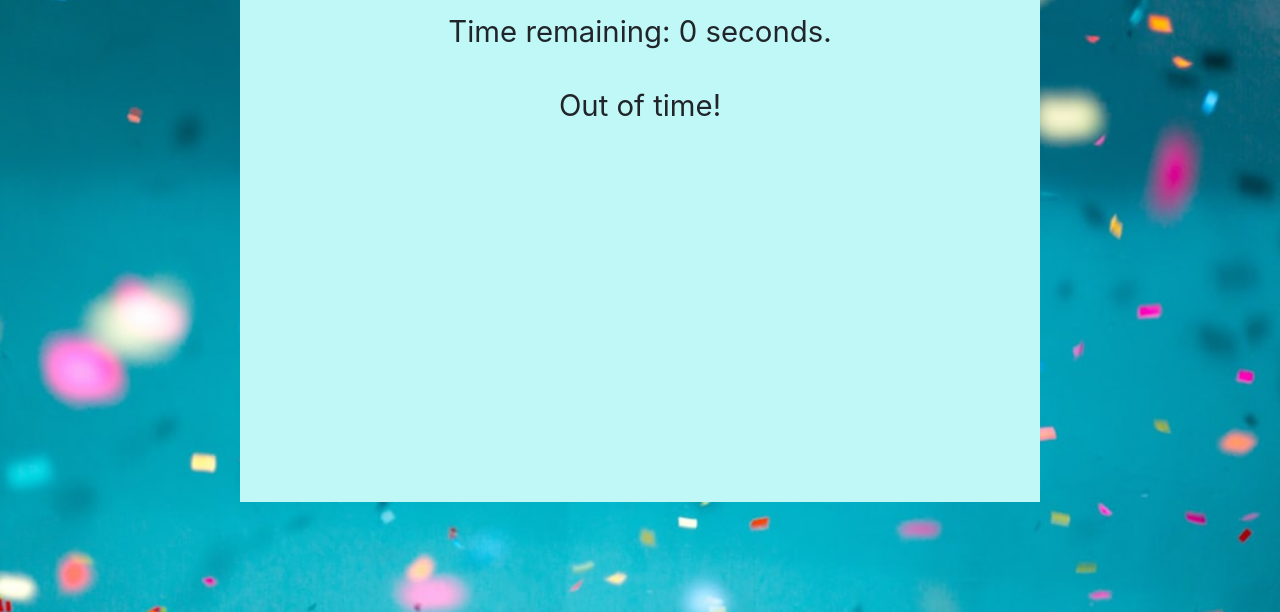
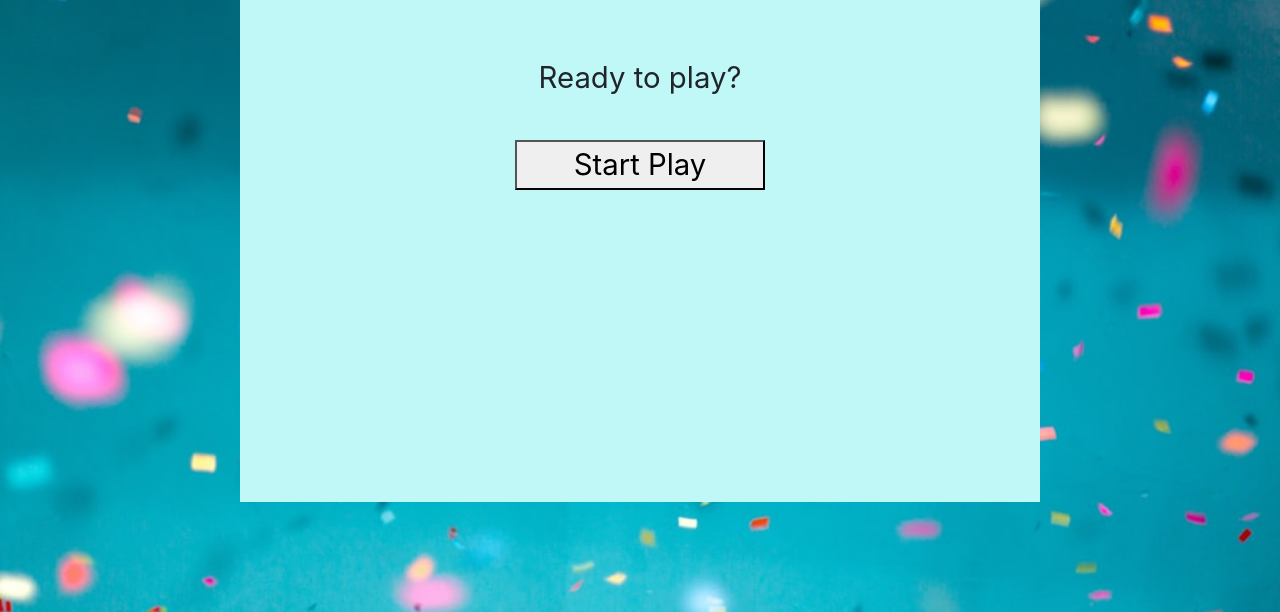
Before and after one commit to femke77/TriviaGame, a plain HTML site: page index.html in a window 1280 px wide. Shown: the part 188-800 px from the top of the page. Drawn offline with nearby package versions, Linux system fonts and the light colour scheme.

Commit message:
start page added

```diff
--- a/assets/css/style.css
+++ b/assets/css/style.css
@@ -7,6 +7,7 @@ body {
 h1 {
     text-align: center;
     padding: 40px;
+    font-size: 40pt;
 
 }
 
--- a/assets/javascript/app.js
+++ b/assets/javascript/app.js
@@ -1,4 +1,8 @@
-//TODO: get the countdown working and "out of time" display code
+//TODO: get the start page working
+//      add the quiz
+//      finish the styling, add images
+//      make the finish page more detailed with correct, incorrect, out of time tallies
+//      make all the times correct, 4-5 seconds btwn and 30 sec for answers
 
 $(document).ready(function () {
 
@@ -9,7 +13,21 @@ $(document).ready(function () {
     var n;
     var timer;
 
-    game();
+    startPage();
+
+    function startPage(){
+        $(".timer").html("")
+        $(".section_1").html("Ready to play?")
+        $(".section_2").html(
+            $("<button/>" , {
+                text: "Start Play",
+                click: function() {
+                    game();
+                }
+            }
+        ))
+
+    }
 
     function answerButtons() {
         var guess;
@@ -28,10 +46,10 @@ $(document).ready(function () {
         }
     }
 
-    function checkAnswer(g) {
+    function checkAnswer(guess) {
         clearTimeout(timer);
         var answer = trivia[index].ans;
-        if (g == answer) {
+        if (guess== answer) {
             wins++;
             $(".section_1").html("Correct!!");
             $(".section_2").html("");  //image here later
@@ -72,7 +90,6 @@ $(document).ready(function () {
         timer = setTimeout(() => {
             countdownHelper(n)
         }, 1000)
-
     }
 
     function countdownHelper(){
```
